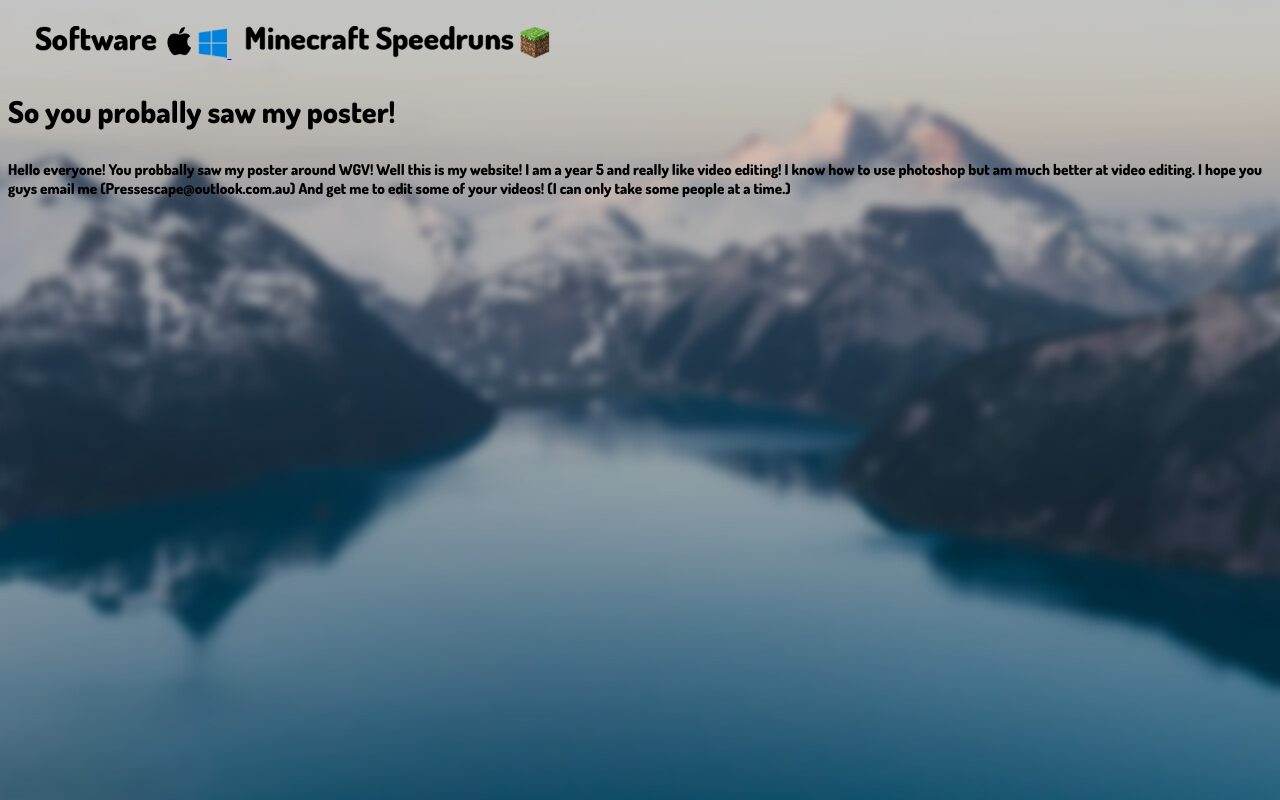
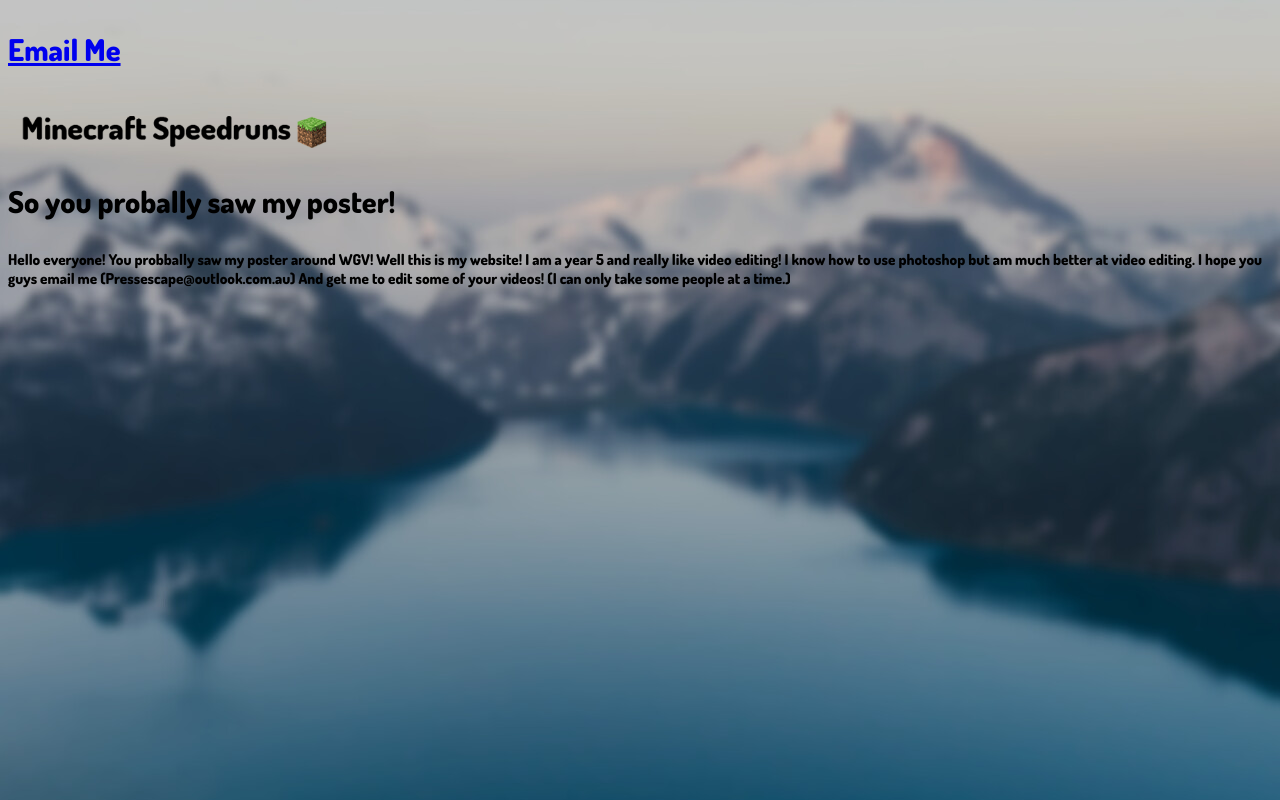
Before and after one commit to Pressescape/pressescape.github.io, a plain HTML site: page index.html in a window 1280 px wide. Drawn offline with Linux system fonts and the light colour scheme.

Commit message:
Update index.html

```diff
--- a/index.html
+++ b/index.html
@@ -18,7 +18,7 @@
 </style>
 </head>
 <a href="https://ateldaking.github.io/Email/">
-<img src="Software button.png" style="width 50px;height:50px;">
+<p style="font-family: 'Dosis', sans-serif;font-size:30px">Email Me</p>
 </a>
 <img src="Minecraft speedruns button.png" style="width 50px;height:50px;">
  <body>
```
